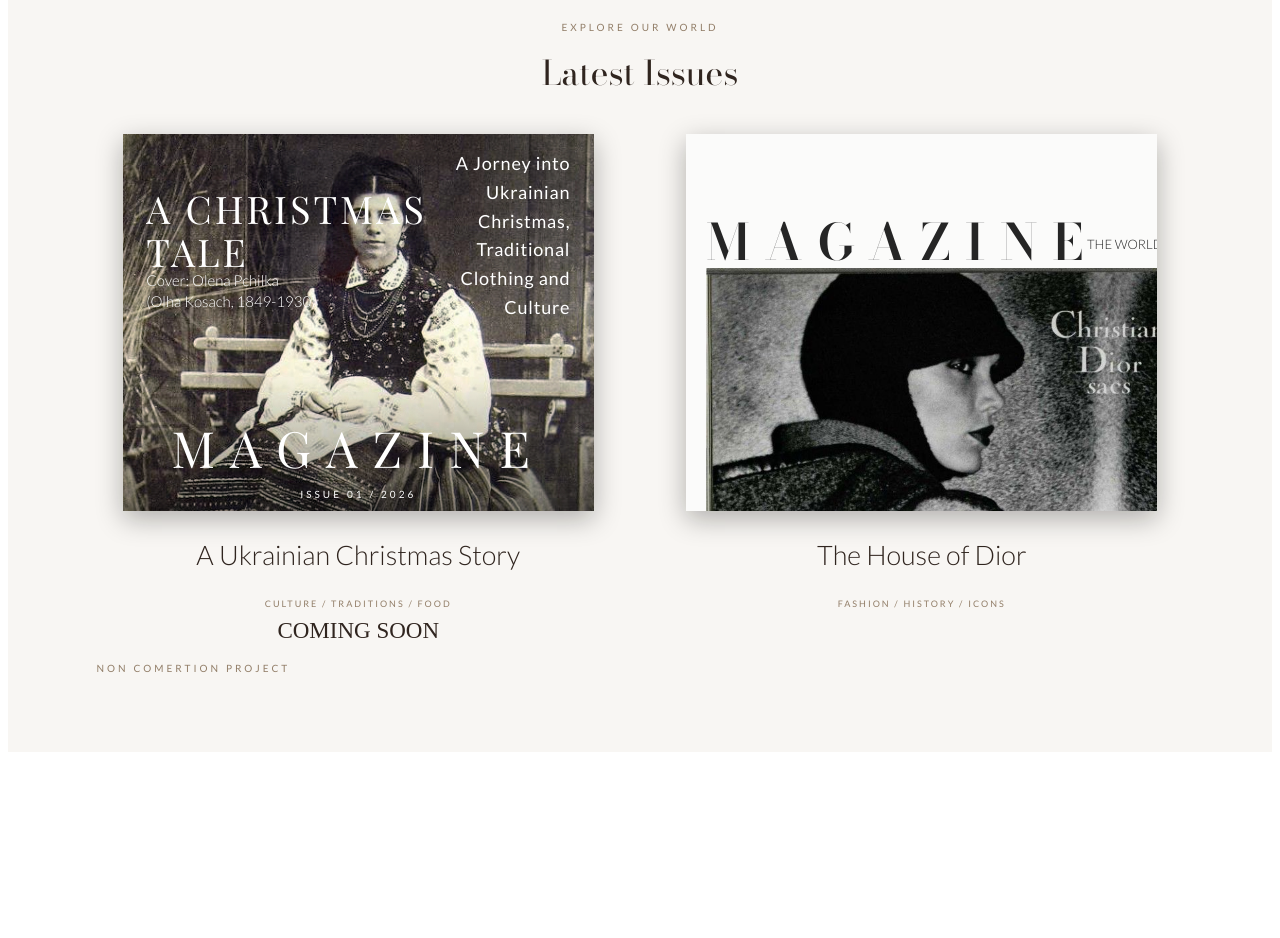
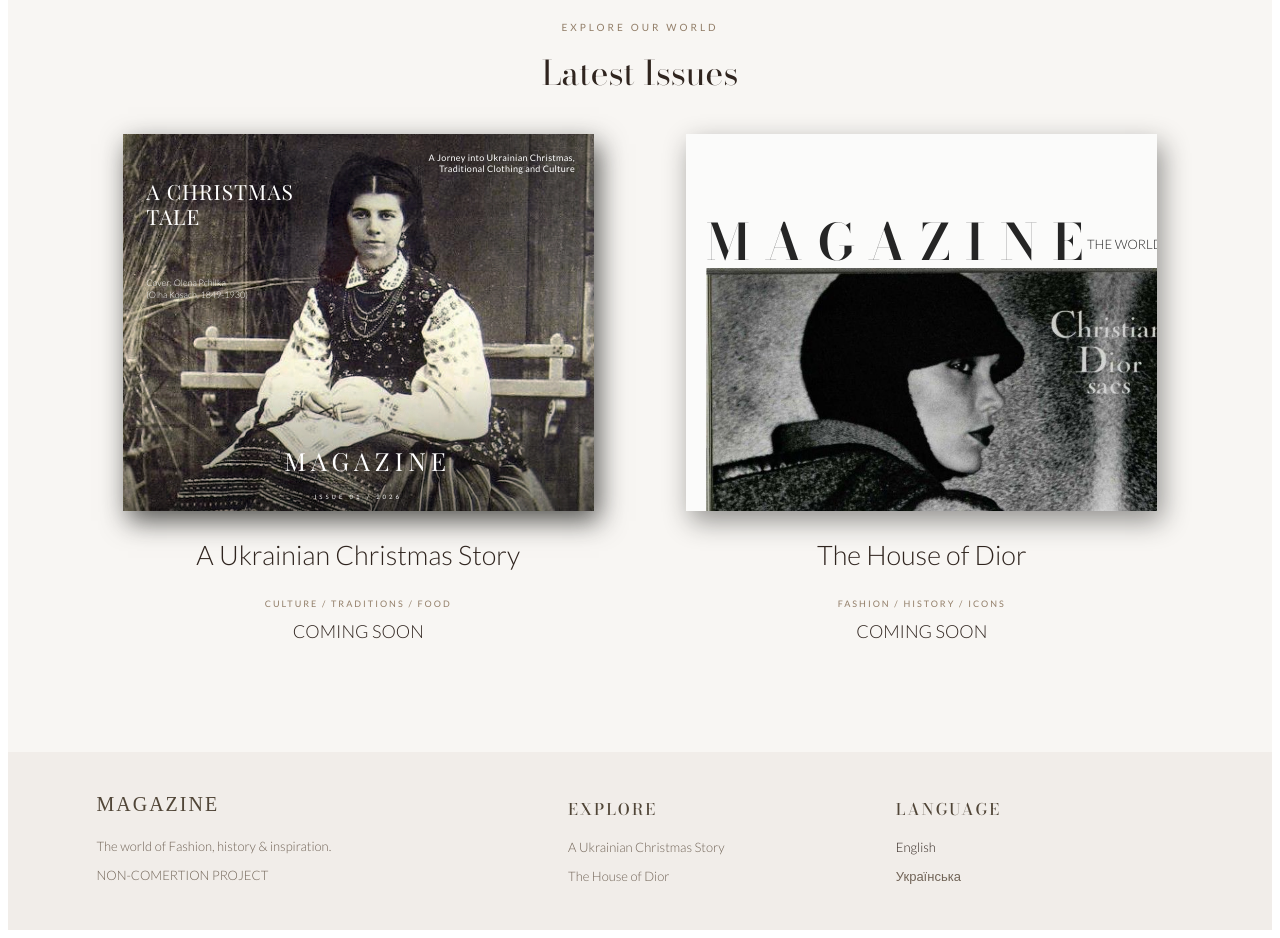
Before and after one commit to Olesia20/Magazine, a React (Vite) app: page / in a window 1280 px wide. Shown: the part 220-1158 px from the top of the page. Before the commit the page ends 980 px from the top, so only its background shows below. Built offline with nearby package versions, Linux system fonts and the light colour scheme.

Commit message:
Added footer

```diff
--- a/src/App.jsx
+++ b/src/App.jsx
@@ -3,6 +3,7 @@ import Header from "./components/Header/Header";
 import Home from "./components/Home/Home";
 import Magazine from "./components/Magazine/Magazine";
 import ChristmasMagazine from "./components/Magazine/pages/ChristmasMagazine";
+import Footer from "./components/Footer/Footer";
 import "./App.css";
 
 function App() {
@@ -31,7 +32,11 @@ function App() {
         setLanguage={setLanguage}
       />
       {activeIssue === null ? (
-        <Home onOpenIssue={setActiveIssue} language={language} />
+        <Home
+          onOpenIssue={setActiveIssue}
+          language={language}
+          setLanguage={setLanguage}
+        />
       ) : activeIssue === "dior" ? (
         <>
           {/* <button className="back-to-home" onClick={() => setActiveIssue(null)}>
@@ -50,6 +55,12 @@ function App() {
           />
         </>
       )}
+      <Footer
+        language={language}
+        setLanguage={setLanguage}
+        onOpenIssue={setActiveIssue}
+        onHome={() => setActiveIssue(null)}
+      />
     </div>
   );
 }
--- /dev/null
+++ b/src/components/Footer/Footer.css
@@ -0,0 +1,83 @@
+.home-footer {
+  display: grid;
+  grid-template-columns: 1.5fr 1fr 1fr;
+  gap: 40px;
+  padding: 45px 7% 35px;
+  box-sizing: border-box;
+
+  /* margin: 100px -7vw -65px; */
+  background: #f1ede9;
+  color: #514638;
+}
+.footer-column h3 {
+  font-family: "Bodoni Moda", serif;
+  margin: 0 0 16px;
+  font-size: 16px;
+  font-weight: 500;
+  letter-spacing: 0.12em;
+}
+.footer-column.ua h3 {
+  font-family: "Playfair Display SC", serif;
+}
+.footer-column p {
+  font-family: "Lato", sans-serif;
+  font-weight: 300;
+  margin: 0 0 8px;
+  font-size: 13px;
+  line-height: 1.6;
+  color: #716457;
+}
+.footer-column.ua p,
+.footer-column.ua button {
+  font-family: "Roboto Condensed", sans-serif;
+  font-weight: 300;
+}
+.footer-column button {
+  display: block;
+  padding: 0;
+  margin: 0 0 8px;
+  border: none;
+  background: transparent;
+  color: #716457;
+  font-family: "Lato", sans-serif;
+  font-weight: 300;
+  font-size: 13px;
+  line-height: 1.6;
+  text-align: inherit;
+  cursor: pointer;
+}
+.footer-column button:hover,
+.footer-column button.active-language {
+  color: #30251f;
+}
+.footer-column button:hover {
+  font-size: 16px;
+}
+
+.footer-column .footer-brand {
+  margin: -9px 0 16px;
+  color: #514638;
+  font-family: "Bodoni Mode", serif;
+  font-size: 20px;
+  font-weight: 500;
+  letter-spacing: 2px;
+}
+.footer-button button:hover {
+  font-size: 25px;
+}
+@media (max-width: 650px) {
+  .home-footer {
+    text-align: center;
+    grid-template-columns: 1fr;
+    gap: 25px;
+    margin: 0px -20px -45px;
+    padding: 35px 25px 30px;
+  }
+  .home-footer button {
+    display: block;
+    margin: 0 auto;
+  }
+  .footer-column .footer-brand {
+    margin: 0 auto;
+  }
+}
--- /dev/null
+++ b/src/components/Footer/Footer.jsx
@@ -0,0 +1,49 @@
+import translation from "../../translation/translation";
+import "./Footer.css";
+function Footer({ language, setLanguage, onOpenIssue, onHome }) {
+  const t = translation[language];
+  return (
+    <footer className={`home-footer ${language}`}>
+      <div className="footer-column">
+        <div className="footer-button">
+          <button className="footer-brand" onClick={onHome}>
+            MAGAZINE
+          </button>
+        </div>
+        <p>
+          {language === "ua"
+            ? "Світ моди, історії і надхнення."
+            : "The world of Fashion, history & inspiration."}
+        </p>
+        <p>
+          {language === "ua"
+            ? "НЕ КОМЕРЦІЙНИЙ ПРОЄКТ"
+            : "NON-COMERTION PROJECT"}
+        </p>
+      </div>
+      <div className={`footer-column ${language}`}>
+        <h3>{language === "ua" ? "ВИПУСКИ" : "EXPLORE"}</h3>
+        <button onClick={() => onOpenIssue("christmas")}>
+          {t.christmasTitle}
+        </button>
+        <button onClick={() => onOpenIssue("dior")}>{t.diorIssueTitle}</button>
+      </div>
+      <div className="footer-column">
+        <h3>{language === "ua" ? "МОВА" : "LANGUAGE"}</h3>
+        <button
+          className={language === "en" ? "active-language" : ""}
+          onClick={() => setLanguage("en")}
+        >
+          English
+        </button>
+        <button
+          className={language === "ua" ? "active-language" : ""}
+          onClick={() => setLanguage("ua")}
+        >
+          Українська
+        </button>
+      </div>
+    </footer>
+  );
+}
+export default Footer;
--- a/src/components/Header/Header.css
+++ b/src/components/Header/Header.css
@@ -13,8 +13,7 @@
   position: relative;
   padding-bottom: 20px;
 }
-.header-edition,
-.header-issue {
+.header-edition {
   font-family: "Lato", sans-serif;
   font-size: 10px;
   letter-spacing: 3px;
--- a/src/components/Home/Home.css
+++ b/src/components/Home/Home.css
@@ -40,16 +40,21 @@
   font-weight: 300;
 }
 .issue-title.ua span {
+  font-size: 20px;
   font-family: "Roboto Condensed", sans-serif;
   font-optical-sizing: auto;
   font-weight: 300;
   font-style: normal;
 }
+.issue-title span {
+  font-size: 18px;
+  font-family: "Lato", sans-serif;
+  font-weight: 300;
+}
 .issues-section h3 {
   font-family: "Lato", sans-serif;
   font-weight: 300;
 }
-
 .home-intro h2 {
   font-family: "Bodoni Mode", serif;
   font-size: 48px;
@@ -95,8 +100,11 @@
   aspect-ratio: 10/8;
   overflow: hidden;
   position: relative;
-  box-shadow: 0 8px 25px rgba(11, 9, 7, 0.3);
+  box-shadow: 5px 10px 25px rgba(25, 25, 22, 0.455);
   margin: 0 auto;
+}
+.christmas-preview {
+  box-shadow: 5px 10px 25px rgba(25, 25, 22, 0.721);
 }
 .issue-cover-preview > * {
   width: 100%;
@@ -141,7 +149,6 @@
   font-size: 23px;
   font-weight: 400;
   margin: 22px 0 8px;
-  /* text-align: center; */
 }
 .issue-category {
   font-family: "Lato", sans-serif;
@@ -149,41 +156,7 @@
   letter-spacing: 2px;
   color: #927e68;
 }
-/* .dior-preview .cover {
-  width: 100%;
-  height: 100%;
-  min-width: 0;
-  box-sizing: border-box;
-  overflow: hidden;
-}
-.dior-preview h1 {
-  font-size: 18px;
-  letter-spacing: 3px;
-  margin: 0;
-}
-.dior-preview p {
-  margin: 0;
-  font-size: 6px;
-  text-align: right;
-}
-.dior-preview .cover-image {
-  width: 100%;
-  height: 70%;
-  flex: none;
-  margin: 5px auto 0;
-  overflow: hidden;
-}
-.cdior-preview .cover-image img {
-  width: 100%;
-  height: 100%;
-  object-fit: cover;
-  object-position: 50% 35%;
-}
-.dior-preview .cover-image-text {
-  font-size: 12px;
-  bottom: 20px;
-  left: 10px;
-} */
+
 @media (max-width: 650px) {
   .home-page {
     padding: 45px 20px;
--- a/src/components/Home/Home.jsx
+++ b/src/components/Home/Home.jsx
@@ -7,14 +7,6 @@ function Home({ onOpenIssue, language }) {
   const t = translation[language];
   return (
     <main className="home-page">
-      {/* <section className="home-intro">
-        <p className="home-overline">THE WORLD OF STYLE PRESENTS</p>
-        <h2>Stories Beyond Fashion</h2>
-        <p className="home-description">
-          Discover the stories, traditions, peaple and ideas that make our world
-          beautiful.
-        </p>
-      </section> */}
       <section className="issues-section" id="issues">
         <div className={`section-heading ${language}`}>
           <span>{t.homeSubtitle}</span>
@@ -45,10 +37,10 @@ function Home({ onOpenIssue, language }) {
             <div className={`issue-title ${language}`}>
               <h3>{t.diorIssueTitle}</h3>
               <p className="issue-category">{t.diorCategory}</p>
+              <span>{t.comingSoon}</span>
             </div>
           </article>
         </div>
-        <p className="header-issue">NON COMERTION PROJECT</p>
       </section>
     </main>
   );
--- a/src/components/Magazine/layouts/CenteredImageWrap.css
+++ b/src/components/Magazine/layouts/CenteredImageWrap.css
@@ -63,3 +63,17 @@
 .centered-image-wrap.ua .wrap-bottom-text {
   margin-bottom: 15px;
 }
+@media (max-width: 650px) {
+  .wrap-middle p {
+    font-size: 9px;
+    line-height: 1.1;
+  }
+  .wrap-image img {
+    display: block;
+    width: 100%;
+    height: 200px;
+  }
+  .centered-image-wrap .page-subtitlle {
+    font-size: 12px;
+  }
+}
--- a/src/components/Magazine/pages/ChristmasCover.css
+++ b/src/components/Magazine/pages/ChristmasCover.css
@@ -125,6 +125,27 @@
   letter-spacing: 15px;
 }
 @media (max-width: 650px) {
+  .christmas-cover-page {
+      box-shadow: 8px 10px 25px rgba(14, 13, 12, 0.466);
+    }
+  }
+  .christmas-cover-title {
+    font-size: 30px;
+  }
+  .christmas-cover-subtitle {
+    font-size: 15px;
+    line-height: 1.3;
+  }
+  .christmas-cover-credit {
+    font-size: 14px;
+
+    top: 42%;
+    left: 5%;
+  }
+  .christmas-cover-brand {
+    font-size: 45px;
+    left: 2%;
+  }
   .christmas-preview .christmas-cover-title {
     top: 12%;
     left: 5%;
@@ -154,12 +175,13 @@
     font-size: clamp(19px, 6vw, 25px);
     letter-spacing: 5px;
   }
-  .christmas-preview .christmas-issue-number{
+  .christmas-preview .christmas-issue-number {
     bottom: 3%;
     font-size: 6px;
     letter-spacing: 3px;
   }
-  .christmas-preview .christmas-cover-page.ua .christmas-cover-subtitle, .christmas-preview .christmas-cover-page.ua .christmas-cover-credit {
+  .christmas-preview .christmas-cover-page.ua .christmas-cover-subtitle,
+  .christmas-preview .christmas-cover-page.ua .christmas-cover-credit {
     font-size: clamp(7px, 2.2vw, 9px);
   }
 }
--- a/src/components/Magazine/pages/ChristmasIntroduction.css
+++ b/src/components/Magazine/pages/ChristmasIntroduction.css
@@ -114,7 +114,7 @@
     margin-bottom: 8px;
   }
   .christmas-intro-right h2 {
-    font-size: 18px;
+    font-size: 15px;
     margin-bottom: 12px;
   }
   .christmas-intro-right p {
--- a/src/components/Magazine/pages/ChristmasMagazine.css
+++ b/src/components/Magazine/pages/ChristmasMagazine.css
@@ -54,4 +54,7 @@
   .christmas-page-content p {
     font-size: 13px;
   }
+  .mobile-static-page {
+    box-shadow: 0 8px 25px rgba(50, 35, 25, 0.18);
+  }
 }
--- a/src/components/Magazine/pages/ChristmasMagazine.jsx
+++ b/src/components/Magazine/pages/ChristmasMagazine.jsx
@@ -268,7 +268,6 @@ function ChristmasMagazine({ language, onHome }) {
           }
           aria-label="Previous page"
         />
-
         <button
           className="page-arrow next-arrow"
           onClick={nextPage}
```
